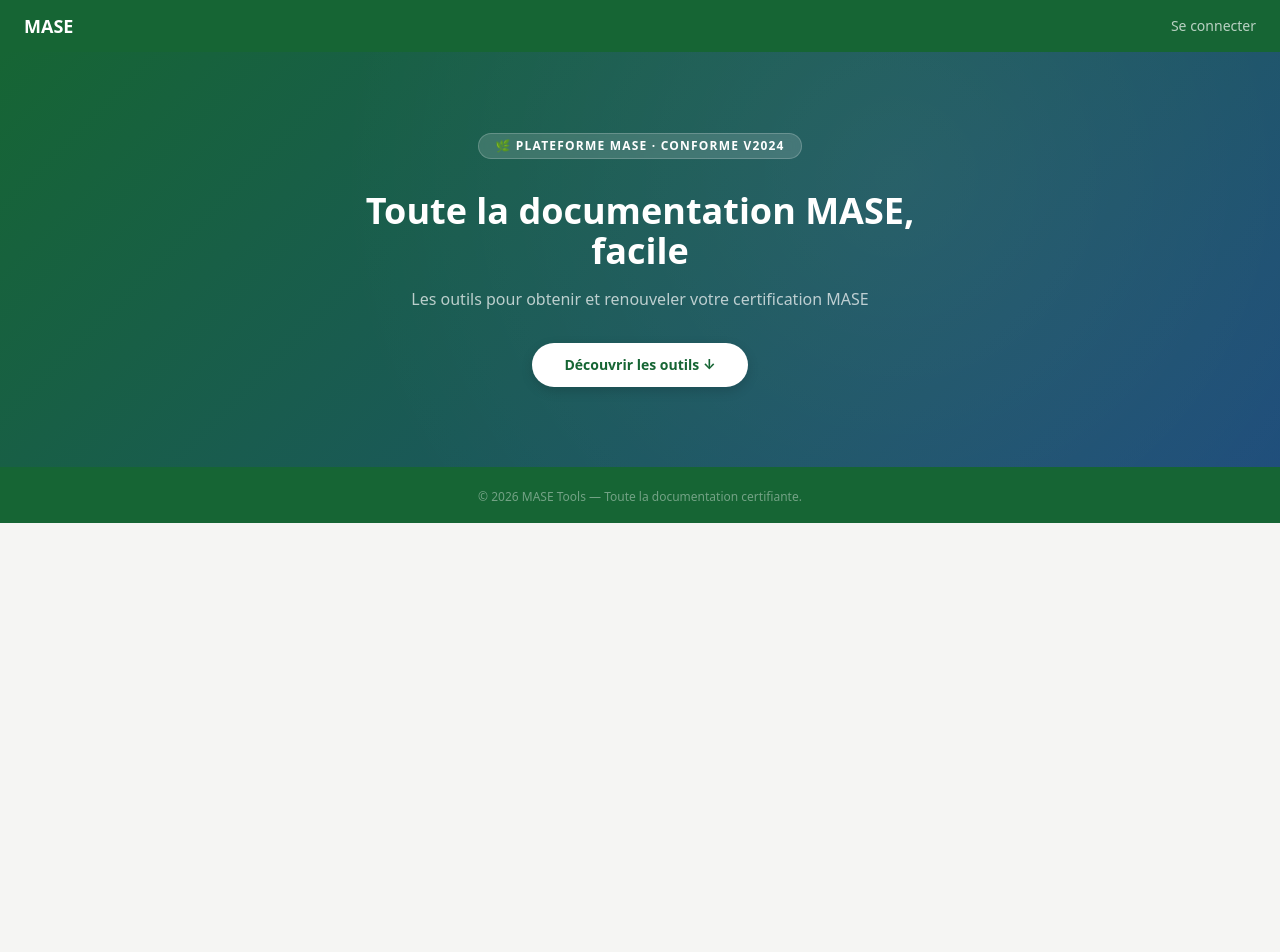
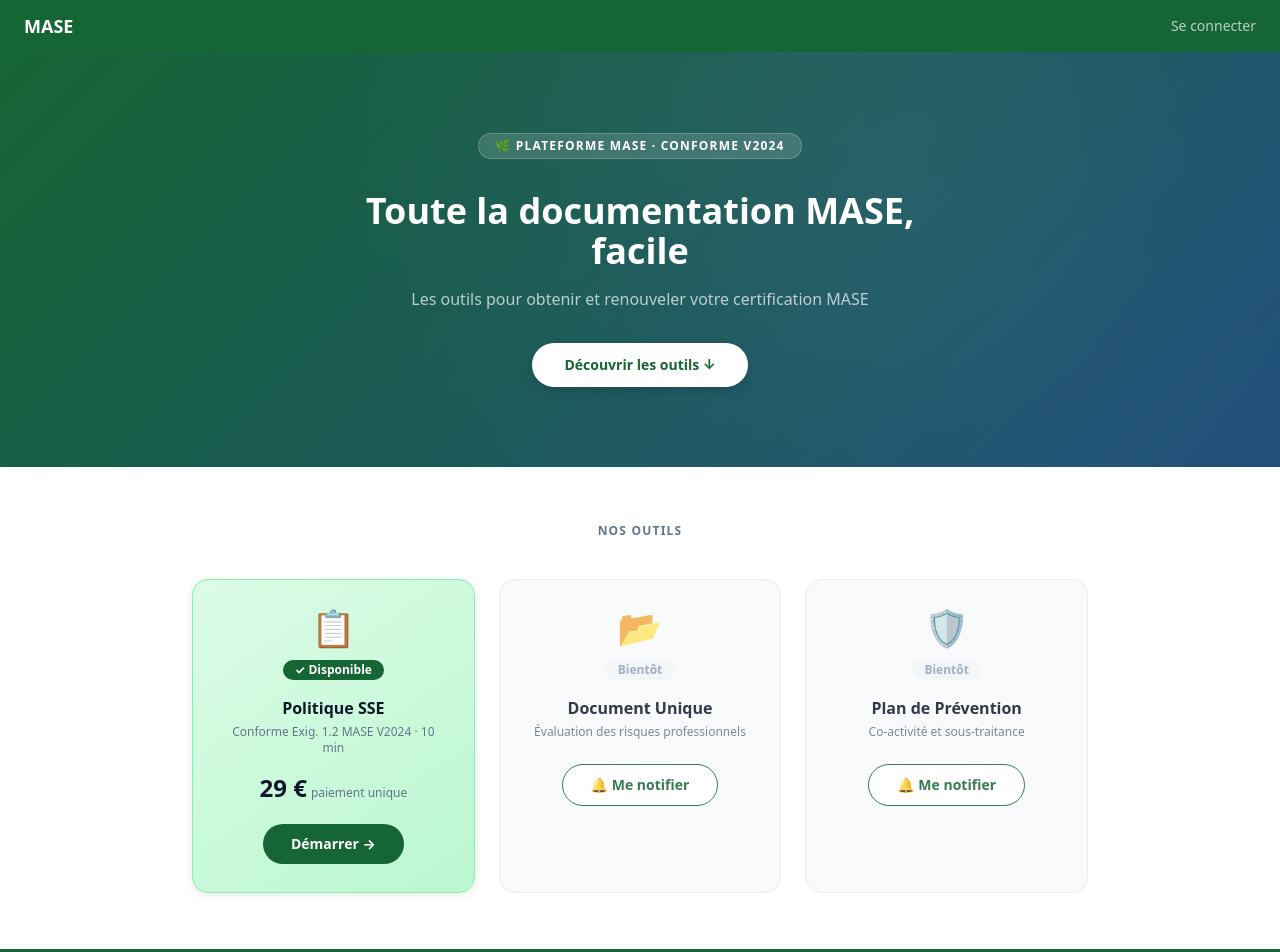
Before and after one commit to inizanyoann-jenova/site-internet-mase, a React (Vite) app: page / in a window 1280 px wide. Shown: the top 952 px of the page. Before the commit the page ends 800 px from the top, so only its background shows below. Built offline with nearby package versions, Linux system fonts and the light colour scheme; no server answers; what @react-pdf/renderer would draw is missing.

Commit message:
feat: homepage tool grid with NotifyModal integration

```diff
--- a/src/pages/HomePage.tsx
+++ b/src/pages/HomePage.tsx
@@ -1,6 +1,11 @@
+import { useState } from 'react';
 import { Link } from 'react-router-dom';
+import { NotifyModal } from '../components/NotifyModal';
+
+type ModalState = { toolName: string; toolSlug: string } | null;
 
 export default function HomePage() {
+  const [modal, setModal] = useState<ModalState>(null);
   return (
     <div className="min-h-screen" style={{ backgroundColor: '#f5f5f3' }}>
 
@@ -60,6 +65,153 @@ export default function HomePage() {
         </a>
       </section>
 
+      {/* Grille d'outils */}
+      <section id="outils" className="bg-white px-6 py-14">
+        <p className="mb-10 text-center text-xs font-bold uppercase tracking-widest text-[var(--mase-muted)]">
+          Nos outils
+        </p>
+        <div className="mx-auto grid max-w-4xl grid-cols-1 gap-6 sm:grid-cols-3">
+
+          {/* Politique SSE — disponible */}
+          <div
+            className="flex flex-col items-center rounded-2xl p-7 text-center transition-all duration-200 hover:-translate-y-1"
+            style={{
+              background: 'linear-gradient(145deg, #dcfce7, #bbf7d0)',
+              border: '1.5px solid #86efac',
+              boxShadow: '0 2px 8px rgba(22,101,52,0.12)',
+            }}
+            onMouseEnter={e =>
+              ((e.currentTarget as HTMLDivElement).style.boxShadow =
+                '0 8px 20px rgba(22,101,52,0.18)')
+            }
+            onMouseLeave={e =>
+              ((e.currentTarget as HTMLDivElement).style.boxShadow =
+                '0 2px 8px rgba(22,101,52,0.12)')
+            }
+          >
+            <span className="mb-3 text-4xl">📋</span>
+            <span className="mb-1 inline-block rounded-full bg-[var(--mase-primary)] px-3 py-0.5 text-xs font-bold text-white">
+              ✓ Disponible
+            </span>
+            <h2 className="mt-3 text-base font-extrabold text-[var(--mase-heading)]">
+              Politique SSE
+            </h2>
+            <p className="mt-1 text-xs text-[var(--mase-muted)]">
+              Conforme Exig. 1.2 MASE V2024 · 10 min
+            </p>
+            <div className="mt-4">
+              <span className="text-2xl font-extrabold text-[var(--mase-heading)]">
+                29 €
+              </span>
+              <span className="ml-1 text-xs text-[var(--mase-muted)]">
+                paiement unique
+              </span>
+            </div>
+            <Link
+              to="/outil"
+              className="mt-5 inline-block rounded-full px-7 py-2.5 text-sm font-bold text-white transition hover:opacity-90"
+              style={{ backgroundColor: 'var(--mase-primary)' }}
+            >
+              Démarrer →
+            </Link>
+          </div>
+
+          {/* Document Unique — bientôt */}
+          <div
+            className="flex flex-col items-center rounded-2xl p-7 text-center transition-all duration-200 hover:-translate-y-1"
+            style={{
+              background: '#f8fafc',
+              border: '1.5px solid #e2e8f0',
+              opacity: 0.85,
+            }}
+            onMouseEnter={e => {
+              (e.currentTarget as HTMLDivElement).style.boxShadow = '0 4px 12px rgba(0,0,0,0.08)';
+              (e.currentTarget as HTMLDivElement).style.opacity = '1';
+            }}
+            onMouseLeave={e => {
+              (e.currentTarget as HTMLDivElement).style.boxShadow = 'none';
+              (e.currentTarget as HTMLDivElement).style.opacity = '0.85';
+            }}
+          >
+            <span className="mb-3 text-4xl">📂</span>
+            <span className="mb-1 inline-block rounded-full bg-slate-100 px-3 py-0.5 text-xs font-semibold text-slate-400">
+              Bientôt
+            </span>
+            <h2 className="mt-3 text-base font-extrabold text-[var(--mase-heading)]">
+              Document Unique
+            </h2>
+            <p className="mt-1 text-xs text-[var(--mase-muted)]">
+              Évaluation des risques professionnels
+            </p>
+            <button
+              onClick={() =>
+                setModal({ toolName: 'Document Unique', toolSlug: 'document-unique' })
+              }
+              className="mt-6 rounded-full px-7 py-2.5 text-sm font-bold transition hover:bg-[var(--mase-primary)] hover:text-white"
+              style={{
+                background: 'white',
+                border: '1.5px solid var(--mase-primary)',
+                color: 'var(--mase-primary)',
+              }}
+            >
+              🔔 Me notifier
+            </button>
+          </div>
+
+          {/* Plan de Prévention — bientôt */}
+          <div
+            className="flex flex-col items-center rounded-2xl p-7 text-center transition-all duration-200 hover:-translate-y-1"
+            style={{
+              background: '#f8fafc',
+              border: '1.5px solid #e2e8f0',
+              opacity: 0.85,
+            }}
+            onMouseEnter={e => {
+              (e.currentTarget as HTMLDivElement).style.boxShadow = '0 4px 12px rgba(0,0,0,0.08)';
+              (e.currentTarget as HTMLDivElement).style.opacity = '1';
+            }}
+            onMouseLeave={e => {
+              (e.currentTarget as HTMLDivElement).style.boxShadow = 'none';
+              (e.currentTarget as HTMLDivElement).style.opacity = '0.85';
+            }}
+          >
+            <span className="mb-3 text-4xl">🛡️</span>
+            <span className="mb-1 inline-block rounded-full bg-slate-100 px-3 py-0.5 text-xs font-semibold text-slate-400">
+              Bientôt
+            </span>
+            <h2 className="mt-3 text-base font-extrabold text-[var(--mase-heading)]">
+              Plan de Prévention
+            </h2>
+            <p className="mt-1 text-xs text-[var(--mase-muted)]">
+              Co-activité et sous-traitance
+            </p>
+            <button
+              onClick={() =>
+                setModal({ toolName: 'Plan de Prévention', toolSlug: 'plan-prevention' })
+              }
+              className="mt-6 rounded-full px-7 py-2.5 text-sm font-bold transition hover:bg-[var(--mase-primary)] hover:text-white"
+              style={{
+                background: 'white',
+                border: '1.5px solid var(--mase-primary)',
+                color: 'var(--mase-primary)',
+              }}
+            >
+              🔔 Me notifier
+            </button>
+          </div>
+
+        </div>
+      </section>
+
+      {/* Modal */}
+      {modal && (
+        <NotifyModal
+          toolName={modal.toolName}
+          toolSlug={modal.toolSlug}
+          onClose={() => setModal(null)}
+        />
+      )}
+
       {/* Footer provisoire */}
       <footer
         className="px-6 py-4 text-center"
```
